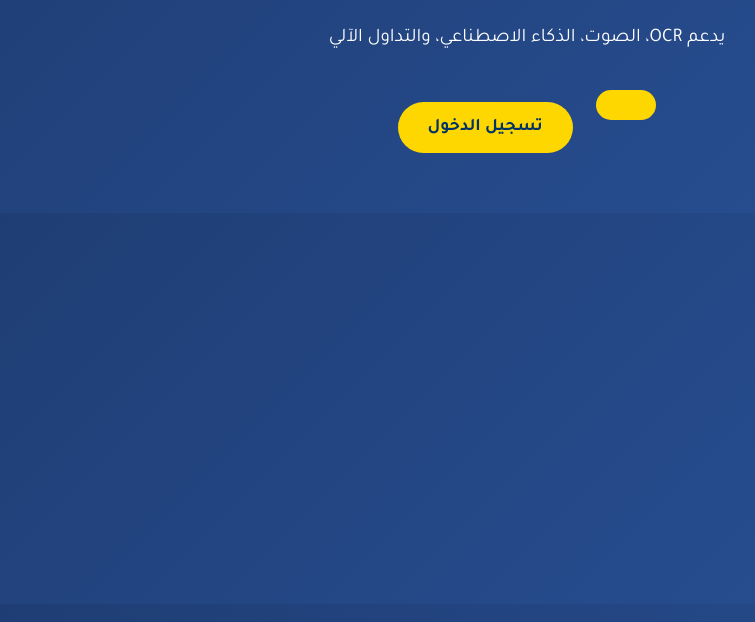
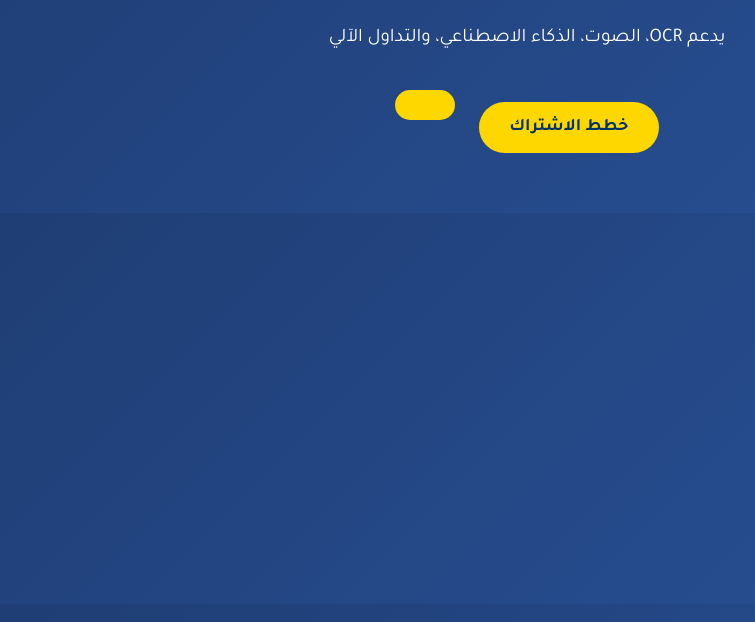
Before and after one commit to MoatasimFaroog/haras-ai, a website: page public/index.html in a window 1280 px wide. Shown: the part 178-800 px from the top of the page, without its empty margins (113-868 px from the left). Drawn offline with Linux system fonts and the light colour scheme.

Commit message:
Update index.html

```diff
--- a/public/index.html
+++ b/public/index.html
@@ -41,8 +41,8 @@
     <p>النظام المحاسبي الذكي للربط بين البنك وOdoo</p>
     <p>يدعم OCR، الصوت، الذكاء الاصطناعي، والتداول الآلي</p>
 
-    <a href="/pricing.html" class="btn"> </a>
-    <a href="#login" class="btn">تسجيل الدخول</a>
+    <p href="/pricing.html" class="btn">خطط الاشتراك</p>
+    <a href="#login" class="btn"></a>
   </div>
 </body>
 </html>
```
